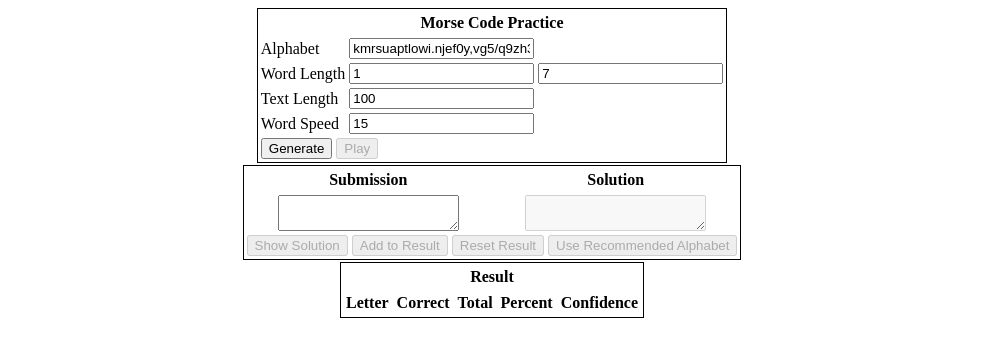
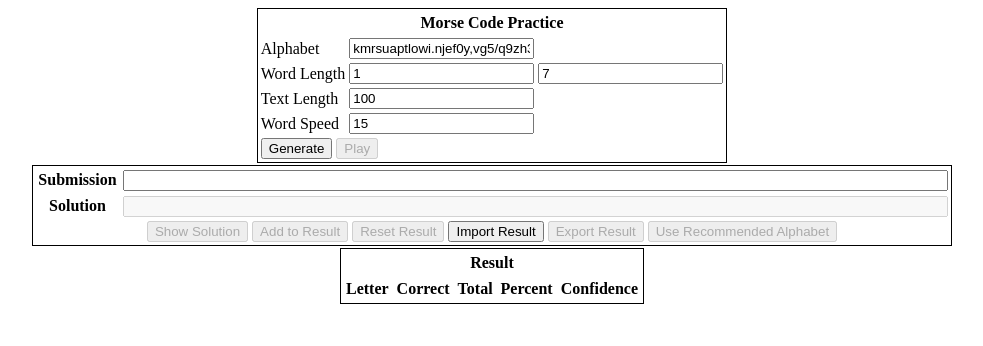
Before and after one commit to mlutze/mlutze.github.io, a plain HTML site: page morse.html in a window 1280 px wide. Shown: the whole page, without its empty margins (148-1131 px from the left). Drawn offline with Linux system fonts and the light colour scheme.

Commit message:
WIP import/export

```diff
--- a/morse.html
+++ b/morse.html
@@ -57,6 +57,7 @@
     }
 
     function addToResult() {
+        // TODO separate score tracking and displaying
         let submission = document.getElementById("submission");
         let base = secretText;
         let changed = submission.value;
@@ -176,6 +177,8 @@
         document.getElementById("showSolution").disabled = false;
         document.getElementById("addToResult").disabled = true;
         document.getElementById("resetResult").disabled = false;
+        document.getElementById("importResult").disabled = true;
+        document.getElementById("exportResult").disabled = false;
         document.getElementById("play").disabled = false;
         document.getElementById("useRecommendedAlphabet").disabled = false;
     }
@@ -233,6 +236,23 @@
         return text.slice(0, length);
     }
 
+    function importResult() {
+        let result = prompt("Paste the result JSON string here.");
+        if (result !== null && result !== "") {
+            try {
+                let parsed = JSON.parse(result);
+                scores = parsed;
+            } catch (error) {
+                // TODO report to user somehow
+            }
+        }
+    }
+
+    function exportResult() {
+        let json = JSON.stringify(scores);
+        alert(json);
+    }
+
     function generate() {
         let alphabet = document.getElementById("alphabet").value;
         let wordMin = parseInt(document.getElementById("wordMin").value);
@@ -256,11 +276,6 @@
     function showSolution() {
         let solution = document.getElementById("solution");
         solution.value = secretText;
-    }
-
-    onload = function() {
-
-
     }
 </script>
 </head>
@@ -312,25 +327,22 @@
     </tfoot>
 </table>
 <table>
-    <thead>
+    <tbody>
         <tr>
             <th>Submission</th>
+            <td>
+                <input id="submission" class="centerblock" size="100"/>
+            </td>
+            <tr>
             <th>Solution</th>
-        </tr>
-    </thead>
-    <tbody>
-        <tr>
             <td>
-                <textarea id="submission" class="centerblock"></textarea>
-            </td>
-            <td>
-                <textarea id="solution" class="centerblock" disabled="true"></textarea>
+                <input id="solution" class="centerblock" size="100" disabled="true"/>
             </td>
         </tr>
     </tbody>
     <tfoot>
         <tr>
-            <td colspan="2">
+            <td colspan="2" align="center">
                 <button id="showSolution" onclick="showSolution();" disabled="true">
                     Show Solution
                 </button>
@@ -339,6 +351,12 @@
                 </button>
                 <button id="resetResult" onclick="resetResult();" disabled="true">
                     Reset Result
+                </button>
+                <button id="importResult" onclick="importResult();">
+                    Import Result
+                </button>
+                <button id="exportResult" onclick="exportResult();" disabled="true">
+                    Export Result
                 </button>
                 <button id="useRecommendedAlphabet" onclick="useRecommendedAlphabet();" disabled="true">
                     Use Recommended Alphabet
```
